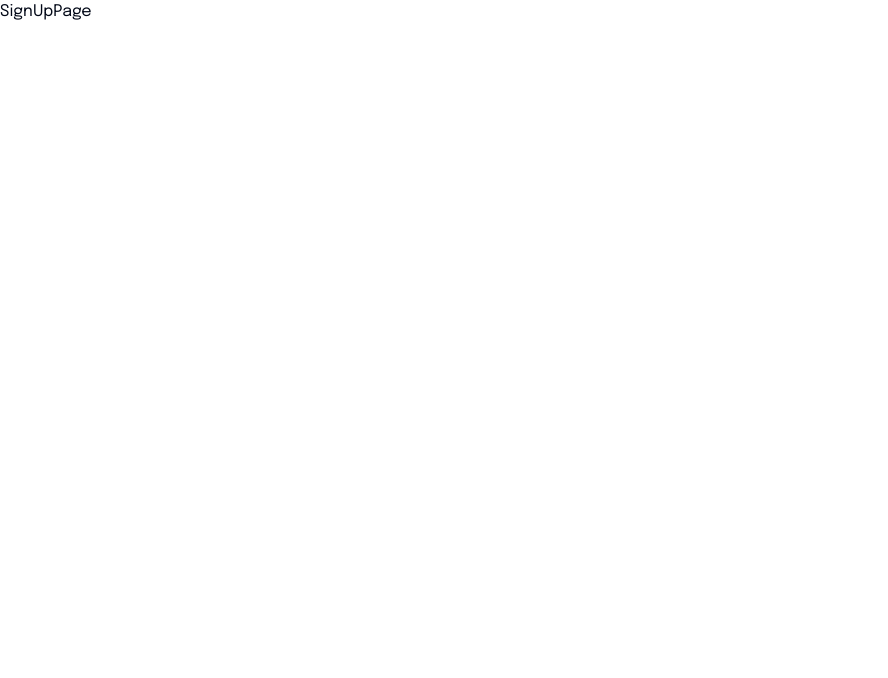
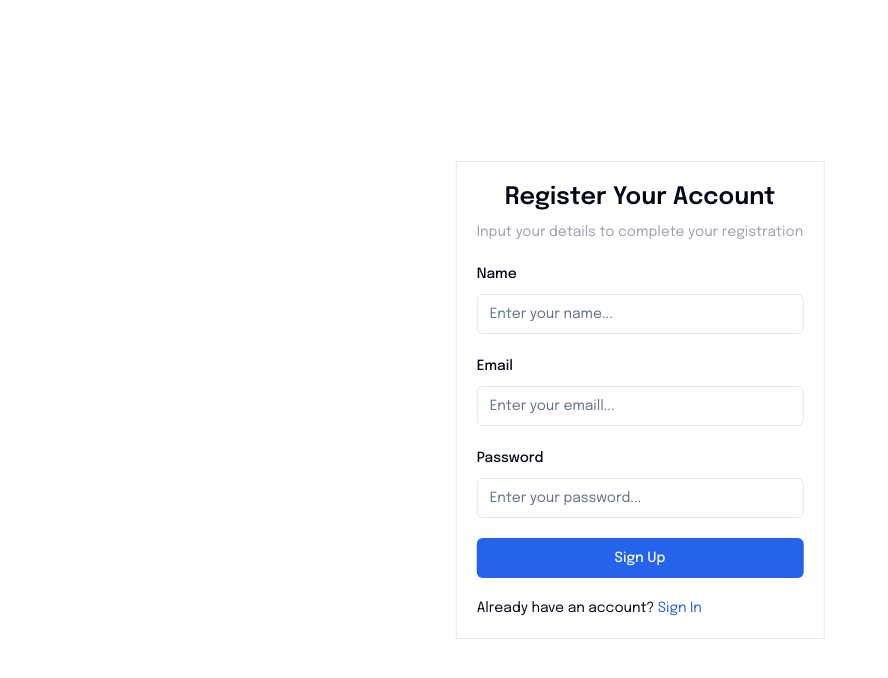
Before and after one commit to mazizf13/dashboard-job-hunt, a Next.js app: page /auth/signup in a window 1280 px wide. Shown: the top 678 px of the page, without its empty margins (0-888 px from the left). Built offline with nearby package versions, Linux system fonts and the light colour scheme.

Commit message:
feat: sign up page

```diff
--- a/src/app/(auth)/auth/signin/page.tsx
+++ b/src/app/(auth)/auth/signin/page.tsx
@@ -6,23 +6,18 @@ import {
   FormControl,
   FormField,
   FormItem,
+  FormLabel,
   FormMessage,
 } from "@/components/ui/form";
 import { Input } from "@/components/ui/input";
 import { signInFormSchema } from "@/lib/form-schema";
 import { zodResolver } from "@hookform/resolvers/zod";
 import Link from "next/link";
-// import { Metadata } from "next";
 import React, { FC } from "react";
 import { useForm } from "react-hook-form";
 import { z } from "zod";
 
 interface SignInPageProps {}
-
-// export const metadata: Metadata = {
-//   title: "Sign In",
-//   description: "JobHun",
-// };
 
 const SignInPage: FC<SignInPageProps> = ({}) => {
   const form = useForm<z.infer<typeof signInFormSchema>>({
@@ -38,10 +33,10 @@ const SignInPage: FC<SignInPageProps> = ({}) => {
       <div className="absolute top-1/2 left-1/2 -translate-x-1/2 -translate-y-1/2">
         <div className="border border-border p-5">
           <div className="font-semibold text-center text-2xl mb-2">
-            Login Your Account
+            Sign In Your Account
           </div>
           <div className="text-sm text-gray-400">
-            Enter your email and password to access the dashboard
+            Input your details to access the dashboard
           </div>
           <Form {...form}>
             <form
@@ -53,6 +48,7 @@ const SignInPage: FC<SignInPageProps> = ({}) => {
                 name="email"
                 render={({ field }) => (
                   <FormItem>
+                    <FormLabel>Email</FormLabel>
                     <FormControl>
                       <Input placeholder="Enter your emaill..." {...field} />
                     </FormControl>
@@ -65,6 +61,7 @@ const SignInPage: FC<SignInPageProps> = ({}) => {
                 name="password"
                 render={({ field }) => (
                   <FormItem>
+                    <FormLabel>Password</FormLabel>
                     <FormControl>
                       <Input placeholder="Enter your password..." {...field} />
                     </FormControl>
@@ -76,7 +73,7 @@ const SignInPage: FC<SignInPageProps> = ({}) => {
               <Button className="w-full">Sign In</Button>
 
               <div className="text-sm">
-                Don`t have an account? {" "}
+                Don`t have an account?{" "}
                 <Link href="/auth/signup" className="text-primary">
                   Sign Up
                 </Link>
--- a/src/app/(auth)/auth/signup/page.tsx
+++ b/src/app/(auth)/auth/signup/page.tsx
@@ -1,15 +1,102 @@
-import { Metadata } from "next";
+"use client";
+
+import { Button } from "@/components/ui/button";
+import {
+  Form,
+  FormControl,
+  FormField,
+  FormItem,
+  FormLabel,
+  FormMessage,
+} from "@/components/ui/form";
+import { Input } from "@/components/ui/input";
+import { signUpFormSchema } from "@/lib/form-schema";
+import { zodResolver } from "@hookform/resolvers/zod";
+import Link from "next/link";
 import React, { FC } from "react";
+import { useForm } from "react-hook-form";
+import { z } from "zod";
 
 interface SignUpPageProps {}
 
-export const metadata: Metadata = {
-  title: "Sign Up",
-  description: "JobHun",
-};
+const SignUpPage: FC<SignUpPageProps> = ({}) => {
+  const form = useForm<z.infer<typeof signUpFormSchema>>({
+    resolver: zodResolver(signUpFormSchema),
+  });
 
-const SignUpPage: FC<SignUpPageProps> = ({}) => {
-  return <div>SignUpPage</div>;
+  const onSubmit = (val: z.infer<typeof signUpFormSchema>) => {
+    console.log(val);
+  };
+
+  return (
+    <div className="relative w-full h-screen">
+      <div className="absolute top-1/2 left-1/2 -translate-x-1/2 -translate-y-1/2">
+        <div className="border border-border p-5">
+          <div className="font-semibold text-center text-2xl mb-2">
+            Register Your Account
+          </div>
+          <div className="text-sm text-gray-400">
+            Input your details to complete your registration
+          </div>
+          <Form {...form}>
+            <form
+              onSubmit={form.handleSubmit(onSubmit)}
+              className="mt-5 space-y-5"
+            >
+              <FormField
+                control={form.control}
+                name="name"
+                render={({ field }) => (
+                  <FormItem>
+                    <FormLabel>Name</FormLabel>
+                    <FormControl>
+                      <Input placeholder="Enter your name..." {...field} />
+                    </FormControl>
+                    <FormMessage />
+                  </FormItem>
+                )}
+              />
+              <FormField
+                control={form.control}
+                name="email"
+                render={({ field }) => (
+                  <FormItem>
+                    <FormLabel>Email</FormLabel>
+                    <FormControl>
+                      <Input placeholder="Enter your emaill..." {...field} />
+                    </FormControl>
+                    <FormMessage />
+                  </FormItem>
+                )}
+              />
+              <FormField
+                control={form.control}
+                name="password"
+                render={({ field }) => (
+                  <FormItem>
+                    <FormLabel>Password</FormLabel>
+                    <FormControl>
+                      <Input placeholder="Enter your password..." {...field} />
+                    </FormControl>
+                    <FormMessage />
+                  </FormItem>
+                )}
+              />
+
+              <Button className="w-full">Sign Up</Button>
+
+              <div className="text-sm">
+                Already have an account?{" "}
+                <Link href="/auth/signin" className="text-primary">
+                  Sign In
+                </Link>
+              </div>
+            </form>
+          </Form>
+        </div>
+      </div>
+    </div>
+  );
 };
 
 export default SignUpPage;
--- a/src/lib/form-schema.ts
+++ b/src/lib/form-schema.ts
@@ -120,3 +120,16 @@ export const signInFormSchema = z.object({
     .string({ required_error: "Password is required" })
     .min(6, { message: "Password must be at least 6 characters long!" }),
 });
+
+export const signUpFormSchema = z.object({
+  name: z
+    .string({ required_error: "Name is required" })
+    .min(3, { message: "Name must be at least 3 characters long!" })
+    .max(50, { message: "Member name must not exceed 50 characters!" }),
+  email: z
+    .string({ required_error: "Email is required" })
+    .email({ message: "Please enter a valid email address" }),
+  password: z
+    .string({ required_error: "Password is required" })
+    .min(6, { message: "Password must be at least 6 characters long!" }),
+});
```
